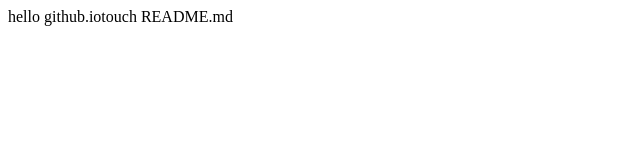
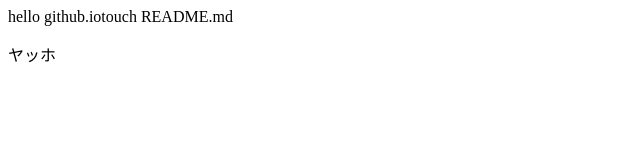
Before and after one commit to takunoshin/portfolio, a plain HTML site: page index.html in a window 1280 px wide. Shown: the full height of the page, 0-640 px from the left. Drawn offline with Linux system fonts and the light colour scheme.

Commit message:
Update index.html

```diff
--- a/index.html
+++ b/index.html
@@ -1 +1,2 @@
 hello github.iotouch README.md
+<p>ヤッホ</p>
```
